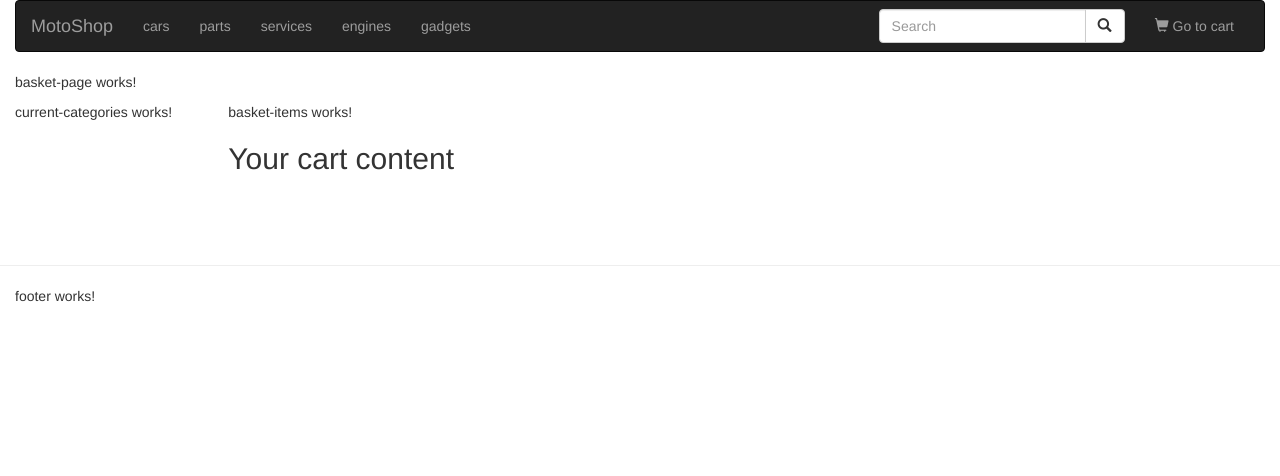
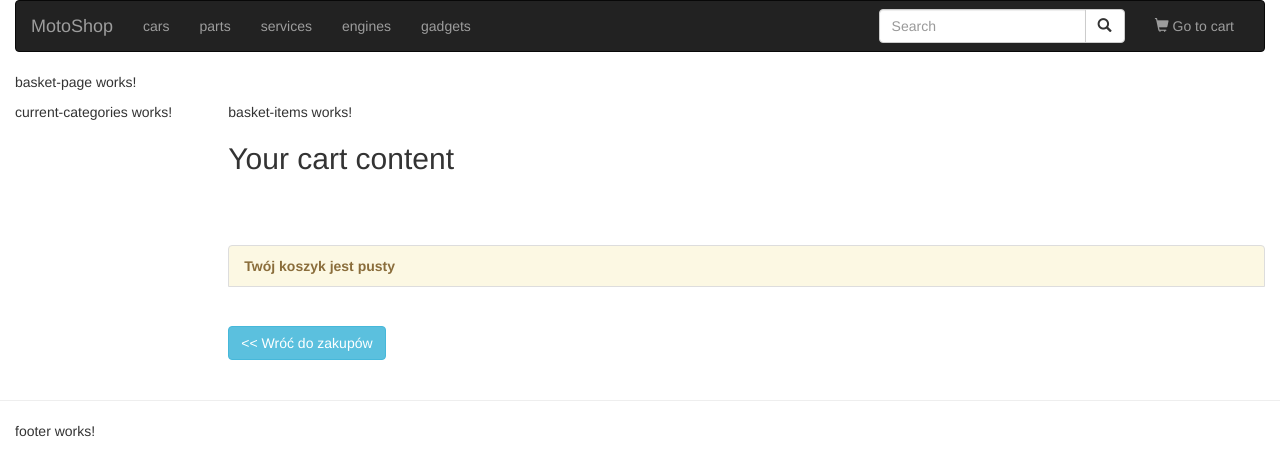
Before and after one commit to OlkaB/e-shop, an Angular app: page /cart in a window 1280 px wide. Shown: the top 476 px of the page. Built offline with nearby package versions, Linux system fonts and the light colour scheme.

Commit message:
added empty basket functionality

```diff
--- a/src/app/components/basket-page/basket-items/basket-items.component.html
+++ b/src/app/components/basket-page/basket-items/basket-items.component.html
@@ -35,3 +35,8 @@
     </div>
   </li>
 </ul>
+<div class="list-group" *ngIf="currentUserCart.length===0">
+  <p class="list-group-item list-group-item-warning"><b>Twój koszyk jest pusty</b></p>
+  <br><br>
+  <button type="button" class="btn btn-info add-to-cart" [routerLink]="['']"><< Wróć do zakupów</button>
+</div>
--- a/src/app/components/basket-page/basket-items/basket-items.component.ts
+++ b/src/app/components/basket-page/basket-items/basket-items.component.ts
@@ -17,7 +17,7 @@ export class BasketItemsComponent implements OnInit, OnDestroy {
     this.currentUserCart = this.currentUserDataService.getCartItems();
     this.cartDataSubscription = this.currentUserDataService.userCartChanged.subscribe((cartData: any) => {
       this.currentUserCart = cartData;
-      console.log("Subsciption data: ", this.currentUserCart)
+      console.log("Subsciption data: ", this.currentUserCart, " LENGTH: ", this.currentUserCart.length)
     });
   }
 
```
